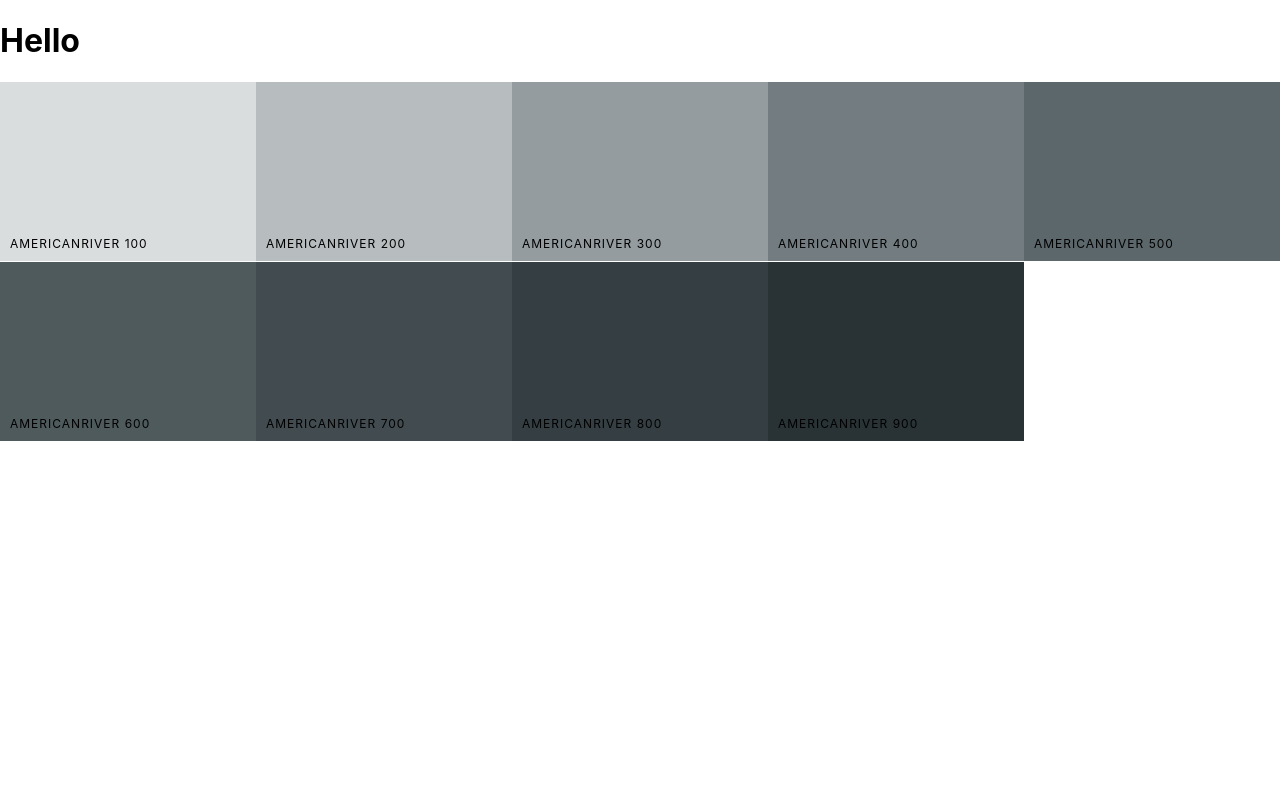
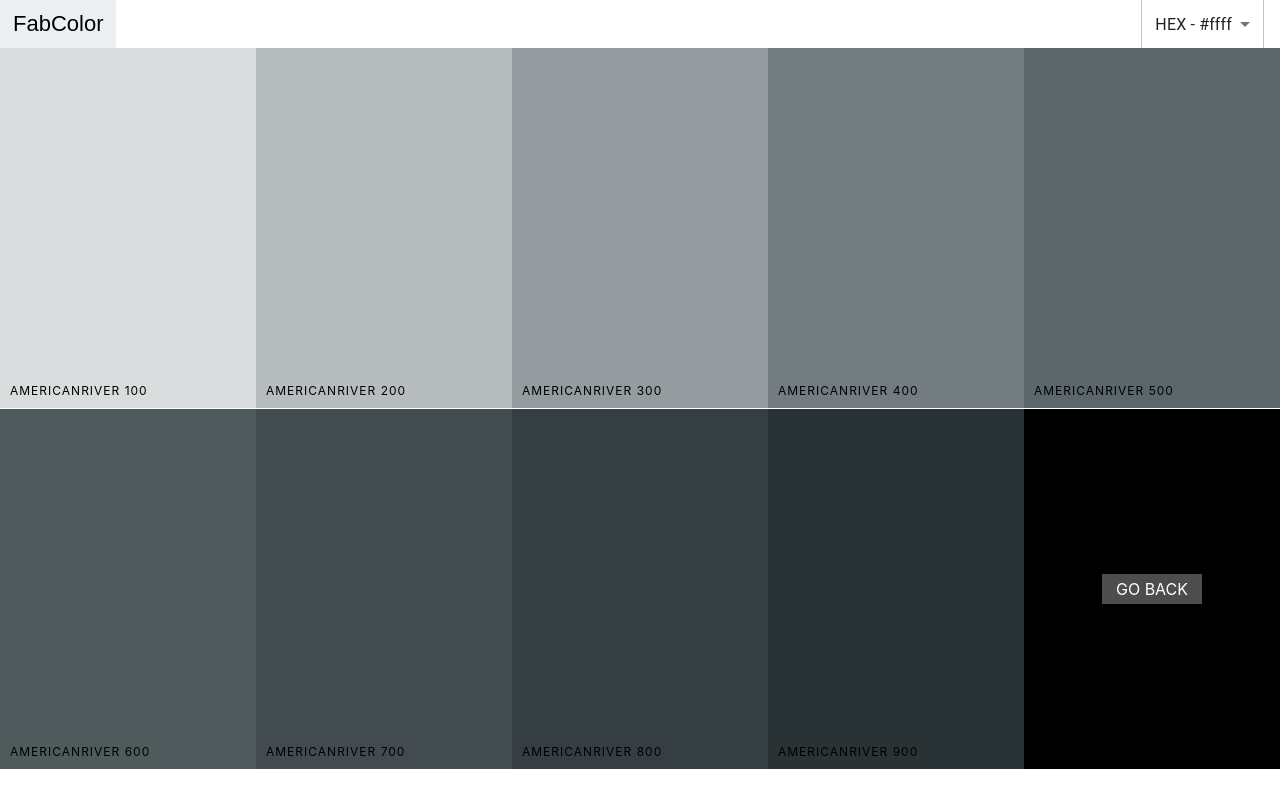
Before and after one commit to dk7696822/Color-Palette, a React (Create React App) app in the folder colors-app/: page /palette/flat-ui-colors-american/americanriver in a window 1280 px wide. Built offline with nearby package versions, Linux system fonts and the light colour scheme; the HTML template or start-up script is replaced by a standard one.

Commit message:
added go back button

```diff
--- a/colors-app/src/ColorBox.css
+++ b/colors-app/src/ColorBox.css
@@ -7,7 +7,16 @@
   margin-bottom: -3.5px;
   position: relative;
 }
-.copy-button {
+.SingleColorPalette .ColorBox {
+  height: 50%;
+}
+.go-back {
+  background-color: black;
+  position: relative;
+}
+
+.copy-button,
+.back-button {
   width: 100px;
   height: 30px;
   position: absolute;
@@ -24,6 +33,10 @@
   color: white;
   text-transform: uppercase;
   border: none;
+  text-decoration: none;
+}
+
+.copy-button {
   opacity: 0;
 }
 .ColorBox :hover .copy-button {
--- a/colors-app/src/Navbar.js
+++ b/colors-app/src/Navbar.js
@@ -31,6 +31,7 @@ class Navbar extends Component {
         <div className="logo">
           <Link to="/">FabColor</Link>
         </div>
+        {this.props.showingSlider && (
           <div className="slider-container">
             <span>Level: {level}</span>
             <div className="slider">
@@ -43,6 +44,7 @@ class Navbar extends Component {
               />
             </div>
           </div>
+        )}
         <div className="select-container">
           <Select value={format} onChange={this.handleFormatChange}>
             <MenuItem value="hex">HEX - #ffff</MenuItem>
--- a/colors-app/src/Palette.js
+++ b/colors-app/src/Palette.js
@@ -36,6 +36,7 @@ class Palette extends Component {
           level={this.state.level}
           changeLevel={this.changeLevel}
           handleChange={this.changeFormat}
+          showingSlider
         />
         <div className="Palette-colors">{colorBoxes}</div>
       </div>
--- a/colors-app/src/PaletteList.js
+++ b/colors-app/src/PaletteList.js
@@ -1,5 +1,4 @@
 import React, { Component } from "react";
-import { Link } from "react-router-dom";
 import MiniPalette from "./MiniPalette";
 import "./PaletteList.css";
 
--- a/colors-app/src/SingleColorPalette.js
+++ b/colors-app/src/SingleColorPalette.js
@@ -1,10 +1,14 @@
 import React, { Component } from "react";
+import Navbar from "./Navbar";
 import ColorBox from "./ColorBox";
+import { Link } from "react-router-dom";
 
 class SingleColorPalette extends Component {
   constructor(props) {
     super(props);
     this._shades = this.gatherShades(this.props.palette, this.props.colorId);
+    this.state = { format: "hex" };
+    this.changeFormat = this.changeFormat.bind(this);
   }
   gatherShades(palette, colorToFilterBy) {
     let shades = [];
@@ -16,21 +20,35 @@ class SingleColorPalette extends Component {
     }
     return shades.slice(1);
   }
+  changeFormat(val) {
+    this.setState({ format: val });
+  }
   render() {
     const colorBoxes = this._shades.map((color) => {
       return (
         <ColorBox
-          key={color.id}
+          key={color.name}
           name={color.name}
-          background={color.hex}
+          background={color[this.state.format]}
           showLink={false}
         />
       );
     });
     return (
-      <div className="Palette">
-        <h1>Hello</h1>
-        <div className="Palette-colors">{colorBoxes}</div>
+      <div className=" SingleColorPalette Palette">
+        <Navbar handleChange={this.changeFormat} showingSlider={false} />
+
+        <div className="Palette-colors">
+          {colorBoxes}
+          <div className="go-back ColorBox">
+            <Link
+              to={`/palette/${this.props.palette.id}`}
+              className="back-button"
+            >
+              Go Back
+            </Link>
+          </div>
+        </div>
       </div>
     );
   }
```
Lines whose indentation alone changed are shown as unchanged.
